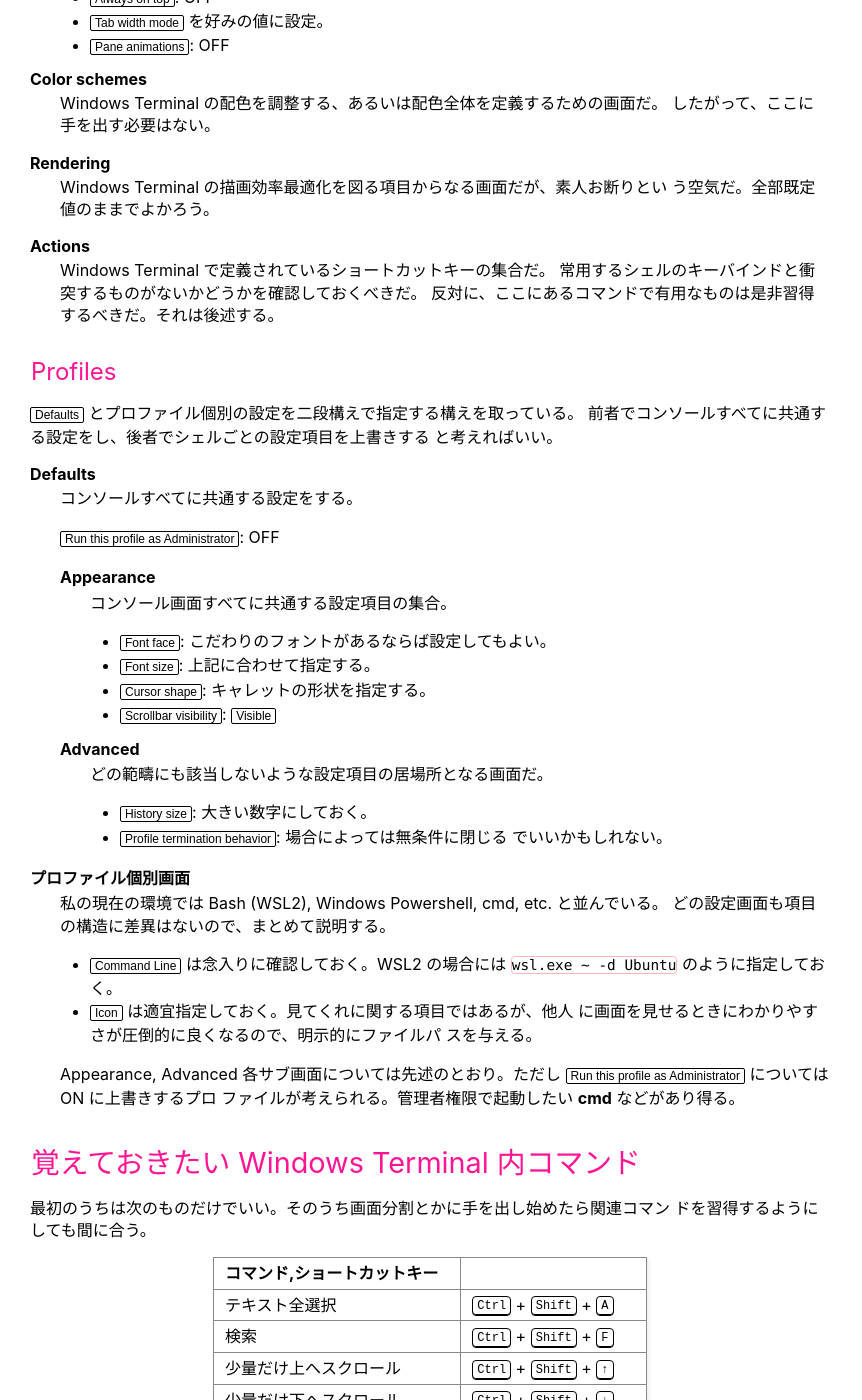
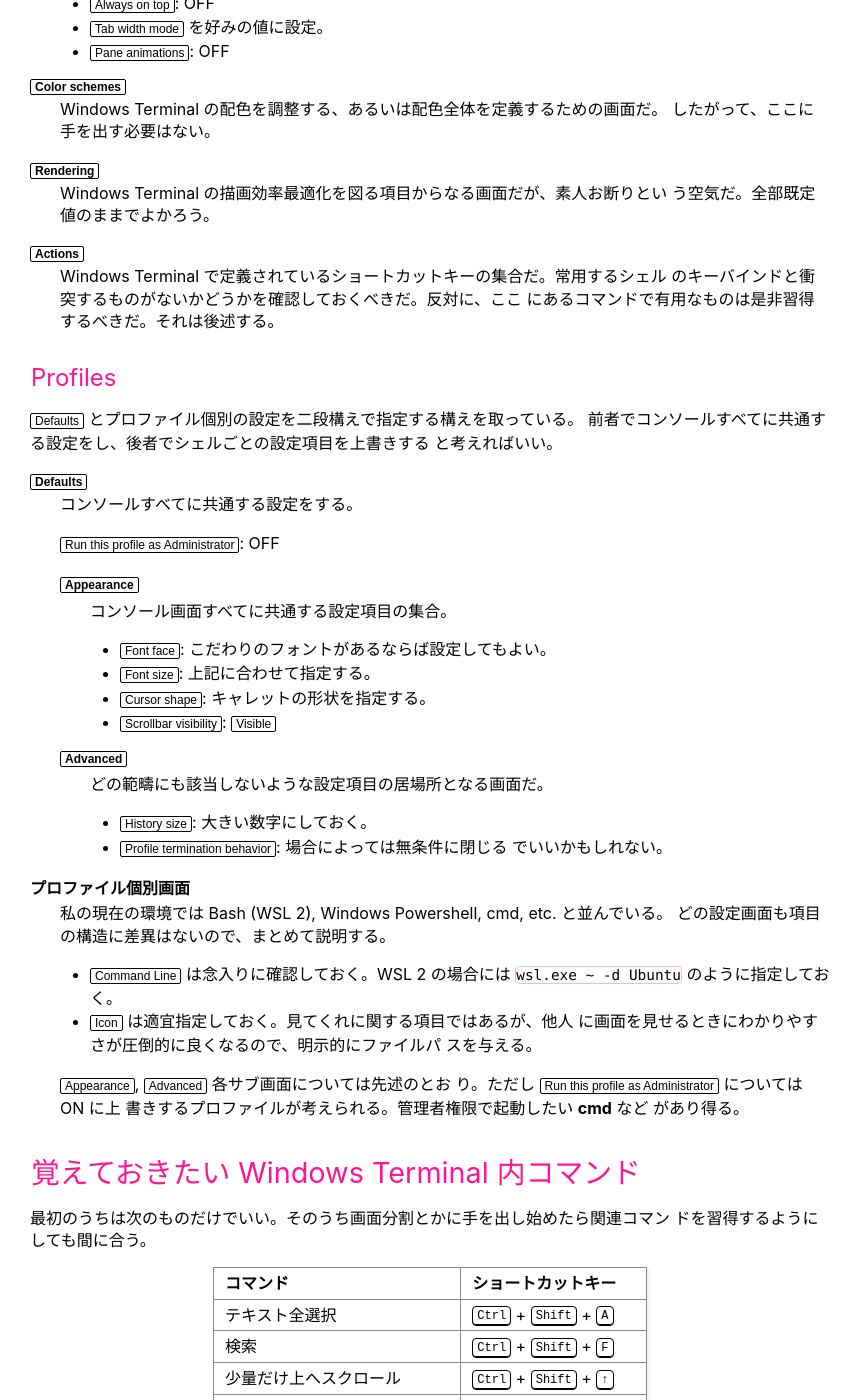
Before and after one commit to showa-yojyo/minibook, a Sphinx documentation site: the page built from source/windows-terminal.rst, in a window 1280 px wide and 1400 px high, scrolled down 2644 px. Shown: the whole window, without its empty margins (0-862 px from the left). Built offline with Sphinx 7.4.7, drawn with Linux system fonts in a browser that asks for light colours; some of the changed text lies outside the part shown.

```diff
--- a/requirements.txt
+++ b/requirements.txt
@@ -2,9 +2,5 @@
 Sphinx >= 7.0
 ipython >= 8.0
 
-# Docutils 0.21 breaks many csv-table directives
-docutils < 0.21
-
 sphinxcontrib-mermaid
-
 sphinxcontrib-trimblank
--- a/source/deepl-translator.rst
+++ b/source/deepl-translator.rst
@@ -196,8 +196,10 @@ Google Chrome 拡張機能版 DeepL の設定は、ツールバーの DeepL ボ
 
 .. csv-table::
    :delim: @
-   :header: 項目,値
+   :header-rows: 1
+   :widths: auto
 
+   項目 @ 値
    :guilabel:`ウェブサイトを次の言語に翻訳` @ :guilabel:`日本語`
    :guilabel:`DeepL のアイコンを常に表示` @ ON
    :guilabel:`読みながら翻訳するためのショートカットキー` @ |Ctrl+Shift| + :kbd:`Y`
--- a/source/index.rst
+++ b/source/index.rst
@@ -7,7 +7,8 @@
    :scale: 100%
    :width: 100%
 
-最小環境バージョン。
+Sphinx でのビルドを確認するために収録原稿を極限まで押さえた版。原本は
+<https://showa-yojyo.github.io/notebook/> のリポジトリーに収録。
 
 .. toctree::
    :caption: 草稿
--- a/source/javascript-mermaid/gantt.rst
+++ b/source/javascript-mermaid/gantt.rst
@@ -287,8 +287,10 @@ Classes used
 
 .. csv-table::
    :delim: @
-   :header: Class,Description
+   :header-rows: 1
+   :widths: auto
 
+   Class @ Description
    grid.tick @ Styling for the Grid Lines
    grid.path @ Styling for the Grid's borders
    .taskText @ Task Text Styling
--- a/source/windows-terminal.rst
+++ b/source/windows-terminal.rst
@@ -30,8 +30,8 @@ Windows Terminal をインストールには複数の方法が用意されてい
 * Microsoft Store 経由でインストール
 * Windows 標準のコマンドライン上などから :program:`winget` でインストール
 
-新マシンでのインストール手段は、旧マシンで :program:`winget export` したプログラ
-ムリストを :program:`winget import` してインストールすることを想定している。
+新マシンでのインストール手段は、旧マシンで :command:`winget export` したプログラ
+ムリストを :command:`winget import` してインストールすることを想定している。
 
 アップグレードする
 ======================================================================
@@ -40,7 +40,7 @@ Windows Terminal は自動更新機能を実装していないようなので、
 手段に対応したアップグレード手段を採る。
 
 * Microsoft Store の更新ボタンを押す
-* コマンド :program:`winget upgrade` を実行する
+* コマンド :command:`winget upgrade` を実行する
 
 設定をバックアップする
 ======================================================================
@@ -82,13 +82,13 @@ Windows Terminal の設定は上述の JSON ファイルを直接的に編集す
 
 以下、要となるオプションのみを記す。
 
-Startup
+:guilabel:`Startup`
     Windows Terminal 起動時に影響するオプションを決定する。
 
-    * :guilabel:`Default profile`: :guilabel:`Bash (WSL2)`
+    * :guilabel:`Default profile`: :guilabel:`Bash (WSL 2)`
     * :guilabel:`When Terminal starts`: :guilabel:`Open a tab with the default profile`
     * :guilabel:`Launch size` で列数（横）と行数を適宜指定する。
-Interaction
+:guilabel:`Interaction`
     Windows Terminal と私との間に起こる動作に影響するオプションを選択する。
 
     * :guilabel:`Automatically copy selection to clipboard`: OFF
@@ -98,7 +98,7 @@ Interaction
     * :guilabel:`Snap window resizing to character grid`: ON
     * :guilabel:`Automatically focus pane on mouse hover`: OFF
     * :guilabel:`Automatically detect URLs and make them clickable`: ON
-Appearance
+:guilabel:`Appearance`
     Windows Terminal の見てくれを調整するオプション画面だ。
 
     どのソフトウェアを使うときにも言えることだが、
@@ -111,16 +111,16 @@ Appearance
     * :guilabel:`Always on top`: OFF
     * :guilabel:`Tab width mode` を好みの値に設定。
     * :guilabel:`Pane animations`: OFF
-Color schemes
+:guilabel:`Color schemes`
     Windows Terminal の配色を調整する、あるいは配色全体を定義するための画面だ。
     したがって、ここに手を出す必要はない。
-Rendering
+:guilabel:`Rendering`
     Windows Terminal の描画効率最適化を図る項目からなる画面だが、素人お断りとい
     う空気だ。全部既定値のままでよかろう。
-Actions
-    Windows Terminal で定義されているショートカットキーの集合だ。
-    常用するシェルのキーバインドと衝突するものがないかどうかを確認しておくべきだ。
-    反対に、ここにあるコマンドで有用なものは是非習得するべきだ。それは後述する。
+:guilabel:`Actions`
+    Windows Terminal で定義されているショートカットキーの集合だ。常用するシェル
+    のキーバインドと衝突するものがないかどうかを確認しておくべきだ。反対に、ここ
+    にあるコマンドで有用なものは是非習得するべきだ。それは後述する。
 
 Profiles
 ----------------------------------------------------------------------
@@ -129,37 +129,38 @@ Profiles
 前者でコンソールすべてに共通する設定をし、後者でシェルごとの設定項目を上書きする
 と考えればいい。
 
-Defaults
+:guilabel:`Defaults`
     コンソールすべてに共通する設定をする。
 
     :guilabel:`Run this profile as Administrator`: OFF
 
-    Appearance
+    :guilabel:`Appearance`
         コンソール画面すべてに共通する設定項目の集合。
 
         * :guilabel:`Font face`: こだわりのフォントがあるならば設定してもよい。
         * :guilabel:`Font size`: 上記に合わせて指定する。
         * :guilabel:`Cursor shape`: キャレットの形状を指定する。
         * :guilabel:`Scrollbar visibility`: :guilabel:`Visible`
-    Advanced
+    :guilabel:`Advanced`
         どの範疇にも該当しないような設定項目の居場所となる画面だ。
 
         * :guilabel:`History size`: 大きい数字にしておく。
         * :guilabel:`Profile termination behavior`: 場合によっては無条件に閉じる
           でいいかもしれない。
 プロファイル個別画面
-    私の現在の環境では Bash (WSL2), Windows Powershell, cmd, etc. と並んでいる。
+    私の現在の環境では Bash (WSL 2), Windows Powershell, cmd, etc. と並んでいる。
     どの設定画面も項目の構造に差異はないので、まとめて説明する。
 
-    * :guilabel:`Command Line` は念入りに確認しておく。WSL2 の場合には
+    * :guilabel:`Command Line` は念入りに確認しておく。WSL 2 の場合には
       :code:`wsl.exe ~ -d Ubuntu` のように指定しておく。
     * :guilabel:`Icon` は適宜指定しておく。見てくれに関する項目ではあるが、他人
       に画面を見せるときにわかりやすさが圧倒的に良くなるので、明示的にファイルパ
       スを与える。
 
-    Appearance, Advanced 各サブ画面については先述のとおり。ただし
-    :guilabel:`Run this profile as Administrator` については ON に上書きするプロ
-    ファイルが考えられる。管理者権限で起動したい :program:`cmd` などがあり得る。
+    :guilabel:`Appearance`, :guilabel:`Advanced` 各サブ画面については先述のとお
+    り。ただし :guilabel:`Run this profile as Administrator` については ON に上
+    書きするプロファイルが考えられる。管理者権限で起動したい :program:`cmd` など
+    があり得る。
 
 覚えておきたい Windows Terminal 内コマンド
 ======================================================================
@@ -189,8 +192,8 @@ Defaults
 Windows Terminal 自身へのコマンドライン引数
 ======================================================================
 
-インストール形態にもよるが、Windows Terminal をコマンドラインから起動する場合には、
-次のようなコマンドライン引数およびオプションを与えることもできる：
+インストール形態にもよるが、Windows Terminal をコマンドラインから起動する場合に
+は、次のようなコマンドライン引数およびオプションを与えることもできる：
 
 .. code:: text
 
```
Also changed, not shown: other parts of source/windows-terminal.rst (+3 -1 lines).
